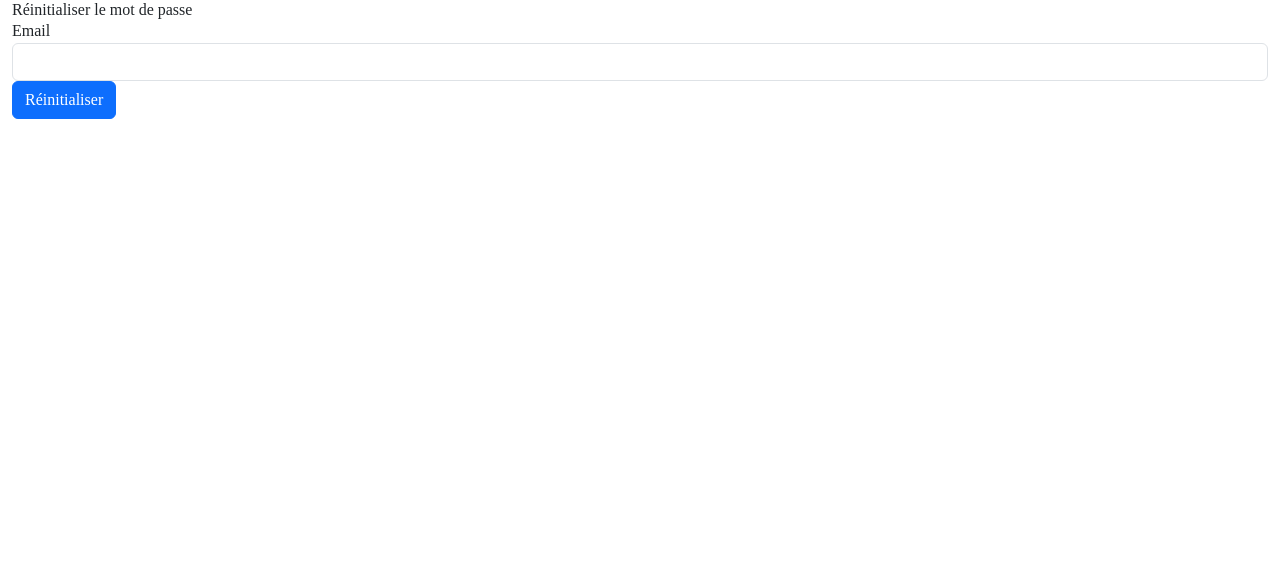
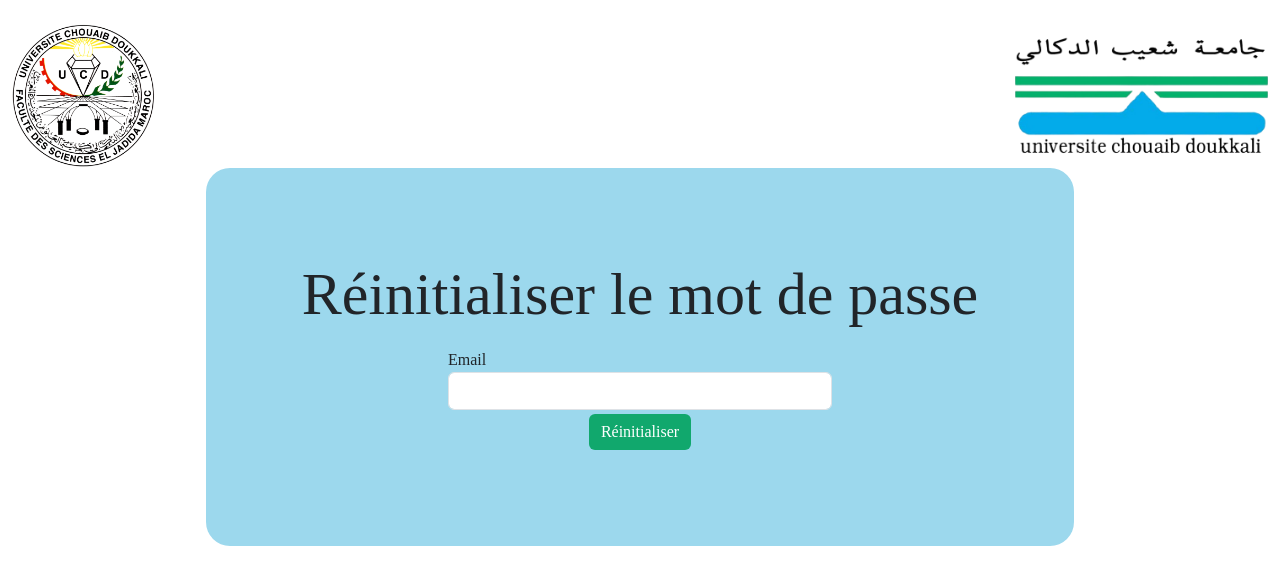
Before and after one commit to bd1s/WebApp-RCS, a React (Create React App) app in the folder frontend/: page /reset-password in a window 1280 px wide. Shown: the top 584 px of the page. Built offline with nearby package versions, Linux system fonts and the light colour scheme.

Commit message:
feat(frontend): reset password page

```diff
--- a/frontend/src/components/ResetPassword.js
+++ b/frontend/src/components/ResetPassword.js
@@ -1,5 +1,7 @@
 // src/components/ResetPassword.jsx
 import React from "react";
+import Header from "./atoms/header";
+import { Link } from "react-router-dom";
 
 const ResetPassword = () => {
   const handleSubmit = (e) => {
@@ -9,17 +11,26 @@
   };
 
   return (
-    <div>
-      <h2>Réinitialiser le mot de passe</h2>
-      <form onSubmit={handleSubmit}>
-        <div className="form-group">
+    <div className="flex flex-col pt-4 h-full">
+      <Header />
+      <div className="flex flex-col items-center bg-[#9CD8ED] w-fit p-24 self-center justify-self-center rounded-3xl gap-4">
+        <h2 className="text-6xl">Réinitialiser le mot de passe</h2>
+        <form
+          className="flex flex-col gap-1 w-96 items-center"
+          onSubmit={handleSubmit}
+        >
+          <div className="form-group w-full ">
             <label htmlFor="email">Email</label>
             <input type="email" className="form-control" id="email" />
           </div>
-        <button type="submit" className="btn btn-primary">
+          <button
+            type="submit"
+            className="btn btn-primary bg-[#11A86D] border-0 hover:bg-[#29CD8D]"
+          >
             Réinitialiser
           </button>
         </form>
+      </div>
     </div>
   );
 };
```
Lines whose indentation alone changed are shown as unchanged.
